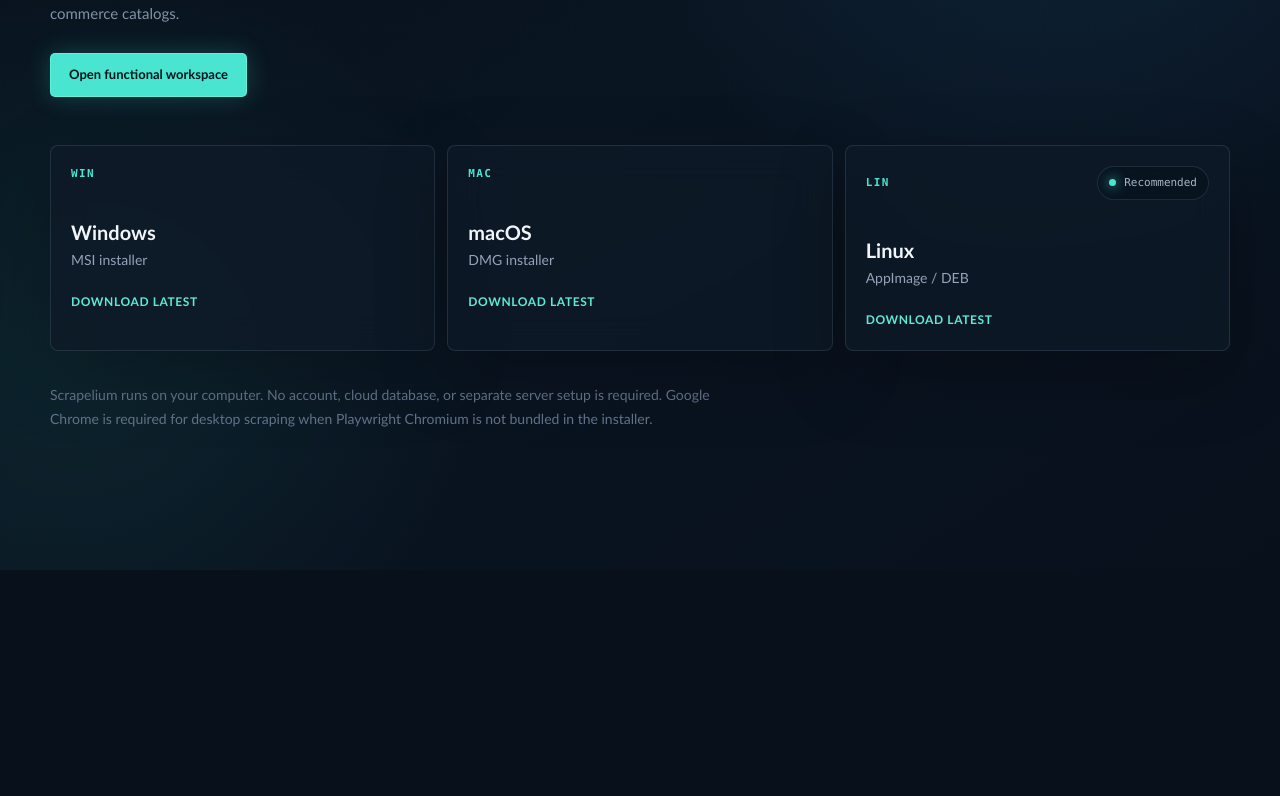
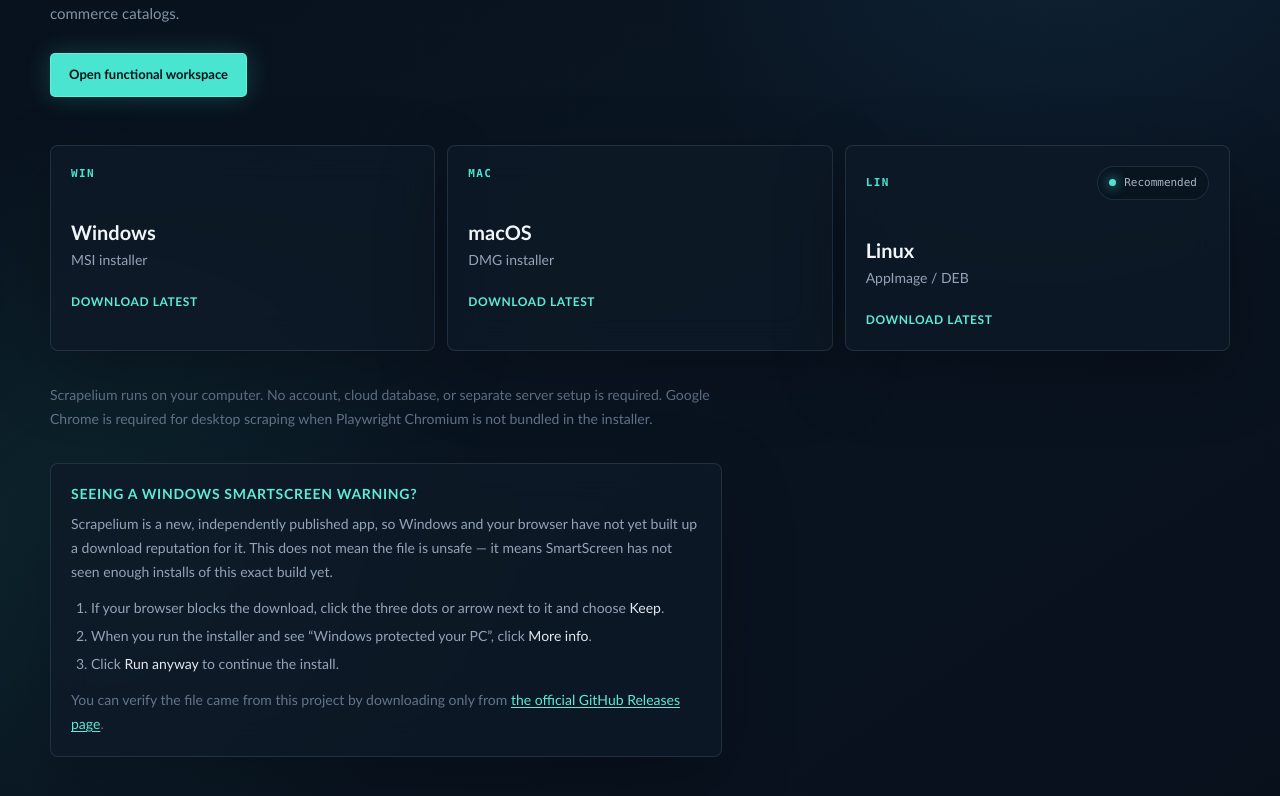
Before and after one commit to abufahimkhan/scrapelium, a Next.js app in the folder apps/web/: page /download in a window 1280 px wide. Shown: the part 230-1026 px from the top of the page. Before the commit the page ends 800 px from the top, so only its background shows below. Built offline with nearby package versions, Linux system fonts and the light colour scheme.

Commit message:
Add SmartScreen guidance for unsigned Windows installer

```diff
--- a/apps/web/src/app/download/page.tsx
+++ b/apps/web/src/app/download/page.tsx
@@ -75,6 +75,34 @@
                     Scrapelium runs on your computer. No account, cloud database, or separate server setup is required.
                     Google Chrome is required for desktop scraping when Playwright Chromium is not bundled in the installer.
                 </p>
+
+                <section className="command-panel mt-8 max-w-2xl p-5">
+                    <h2 className="text-sm font-semibold uppercase tracking-wider text-teal-300">
+                        Seeing a Windows SmartScreen warning?
+                    </h2>
+                    <p className="mt-2 text-sm leading-6 text-slate-400">
+                        Scrapelium is a new, independently published app, so Windows and your browser have not yet built up a
+                        download reputation for it. This does not mean the file is unsafe &mdash; it means SmartScreen has not
+                        seen enough installs of this exact build yet.
+                    </p>
+                    <ol className="mt-3 list-decimal space-y-1 pl-5 text-sm leading-6 text-slate-400">
+                        <li>If your browser blocks the download, click the three dots or arrow next to it and choose <span className="text-slate-200">Keep</span>.</li>
+                        <li>When you run the installer and see &ldquo;Windows protected your PC&rdquo;, click <span className="text-slate-200">More info</span>.</li>
+                        <li>Click <span className="text-slate-200">Run anyway</span> to continue the install.</li>
+                    </ol>
+                    <p className="mt-3 text-sm leading-6 text-slate-500">
+                        You can verify the file came from this project by downloading only from{" "}
+                        <a
+                            href={releaseUrl}
+                            className="text-teal-300 underline underline-offset-2"
+                            target="_blank"
+                            rel="noopener noreferrer"
+                        >
+                            the official GitHub Releases page
+                        </a>
+                        .
+                    </p>
+                </section>
             </div>
         </main>
     );
```
